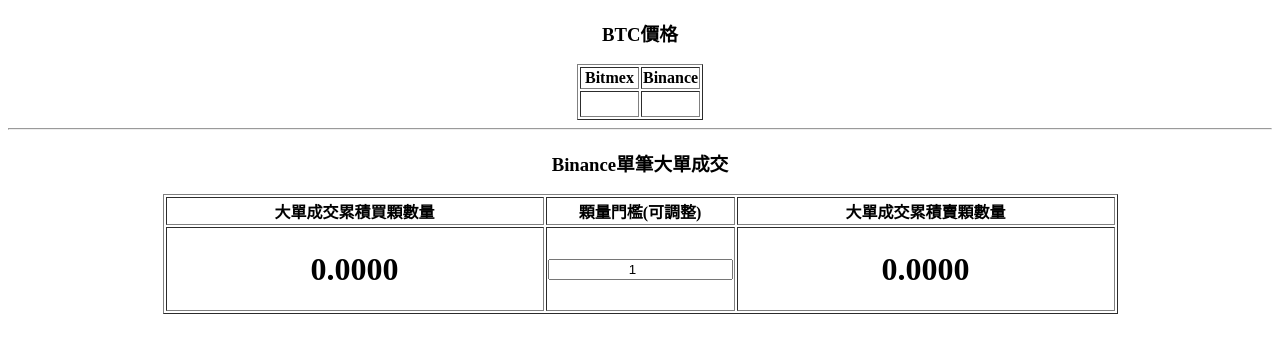
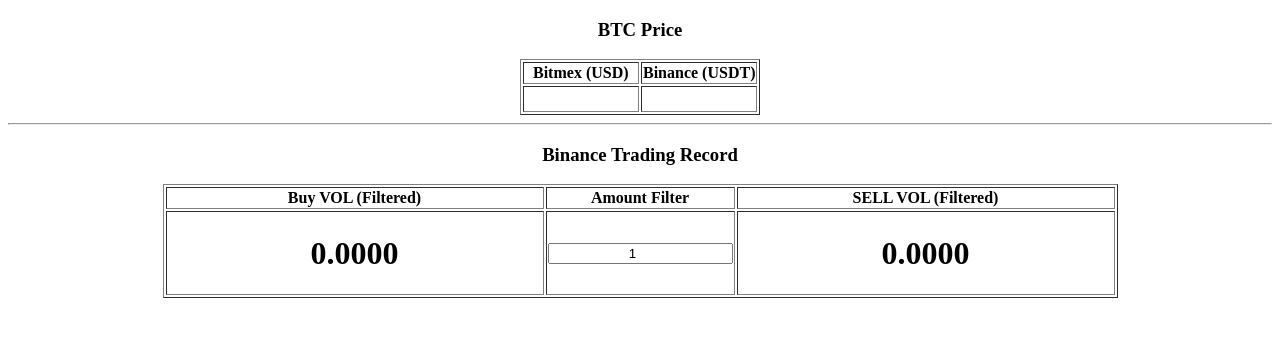
Before and after one commit to HenrisonTao/Binance-Volume, a plain HTML site: page index.html in a window 1280 px wide. Drawn offline with nearby package versions, Linux system fonts and the light colour scheme.

Commit message:
change to english version

```diff
--- a/index.html
+++ b/index.html
@@ -122,15 +122,15 @@
         });
     </script>
 
-    <h3 align="center">BTC價格</h3>
+    <h3 align="center">BTC Price</h3>
 
     <div>
         <table align="center" border="1">
             <tr>
                 <!--<th><h3 align="center">Bitmex價格</h3></th>-->
-                <th style="width:50%">Bitmex</th>
+                <th style="width:50%">  Bitmex (USD)  </th>
 
-                <th style="width:50%">Binance </th>
+                <th style="width:50%"> Binance (USDT) </th>
             </tr>
             <tr>
                 <td align="center">
@@ -145,14 +145,14 @@
 
     <hr />
 
-    <h3 align="center">Binance單筆大單成交</h3>
+    <h3 align="center">Binance Trading Record</h3>
 
     <div>
         <table align="center" border="1">
             <tr>
-                <th style="width:40%">大單成交累積買顆數量</th>
-                <th style="width:20%">顆量門檻(可調整) </th>
-                <th style="width:40%">大單成交累積賣顆數量</th>
+                <th style="width:40%">Buy VOL (Filtered)</th>
+                <th style="width:20%">Amount Filter </th>
+                <th style="width:40%">SELL VOL (Filtered)</th>
 
             </tr>
             <tr>
```
